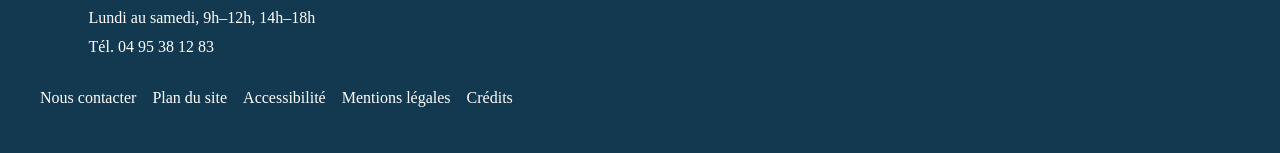
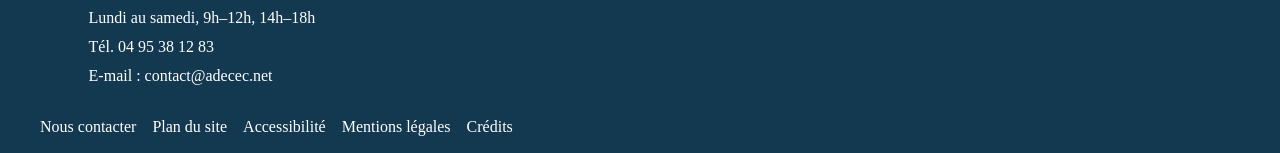
Before and after one commit to Borislehachoir/museu-adecec, a React (Vite) app in the folder museu-adecec/: page / in a window 1280 px wide. Shown: the part 3265-3418 px from the top of the page. Built offline with nearby package versions, Linux system fonts and the light colour scheme; a web font is replaced by a local one.

Commit message:
mailto: + tel: in footer

```diff
--- a/museu-adecec/src/components/Footer.jsx
+++ b/museu-adecec/src/components/Footer.jsx
@@ -17,7 +17,8 @@
             <p className="footer-brand" id="footer-brand">ADECEC Musée</p>
             <p id="footer-address">8 rue Philippe Pescetti, 20221 Cervione</p>
             <p id="footer-hours">Lundi au samedi, 9h–12h, 14h–18h</p>
-            <p id="footer-phone">Tél. 04 95 38 12 83</p>
+            <p id="footer-phone"> <a href="tel:+330495381283">Tél. (+33) 04 95 38 12 83</a></p>
+            <p> E-mail : <a href="mailto:contact@adecec.net">contact@adecec.net</a></p>
           </div>
         </div>
 
--- a/museu-adecec/src/styles/global.css
+++ b/museu-adecec/src/styles/global.css
@@ -295,6 +295,7 @@
   color: var(--color-text-light);
   font-size: 1.8rem;
   cursor: pointer;
+  z-index: 700;
 }
 
 /* GRANDE IMAGE PAGE D'ACCUEIL */
```
